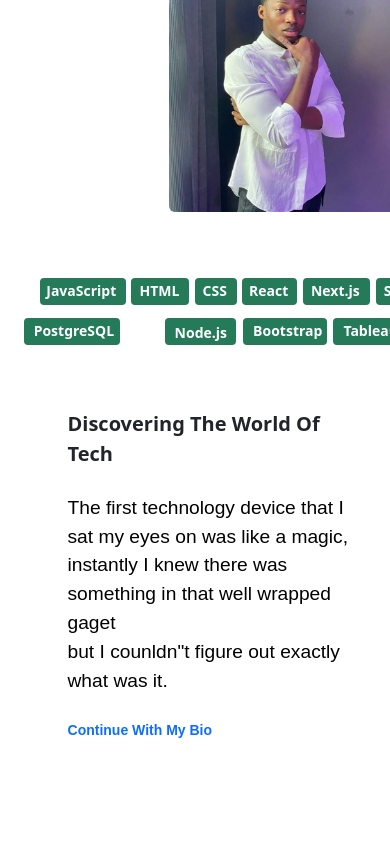
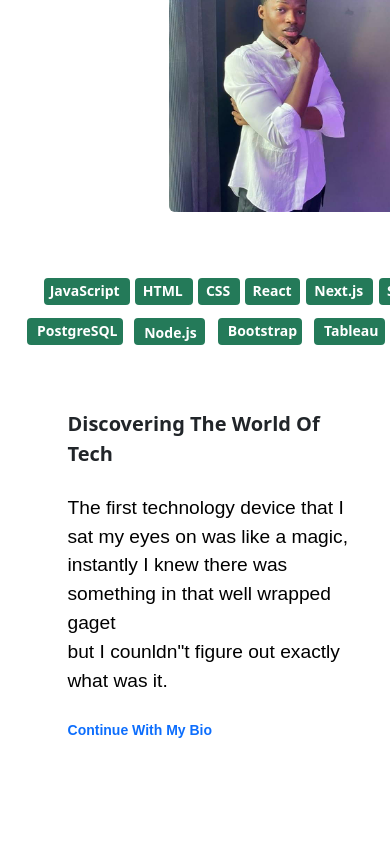
Before and after one commit to Absidaa/Absidaa, a Next.js app: page / in a window 390 px wide. Shown: the part 1119-1963 px from the top of the page. Built offline with nearby package versions, Linux system fonts and the light colour scheme; a web font is replaced by a local one.

Commit message:
responsive web

```diff
--- a/styles/Home.module.css
+++ b/styles/Home.module.css
@@ -1977,13 +1977,16 @@
     margin-left: -50vh;
   }
   .nod {
-    margin-left: -33.3vh;
+    margin-left: -37.3vh;
   }
   .boot {
-    margin-left: -24vh;
+    margin-left: -27.4vh;
+  }
+  .tab {
+    margin-left: -16vh;
   }
   .lize {
-    margin-left: -4.2vh;
+    margin-left: -5vh;
   }
   .chat {
     font-size: 27.5px;
```
